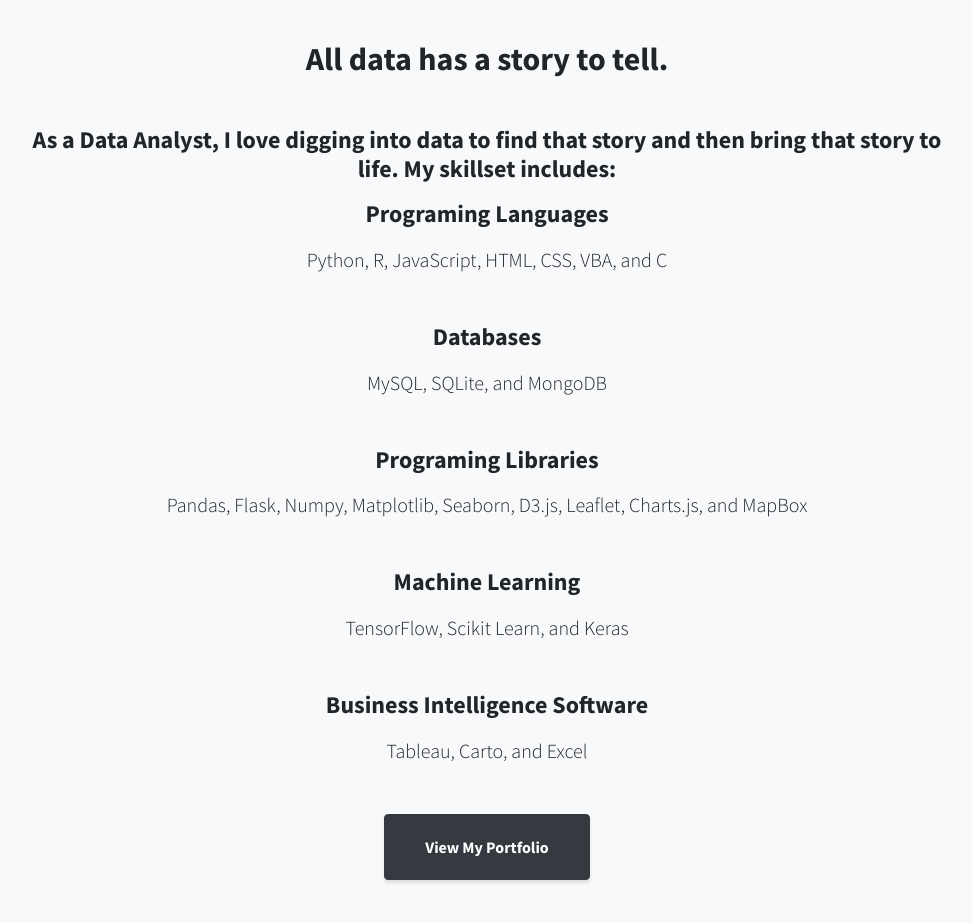
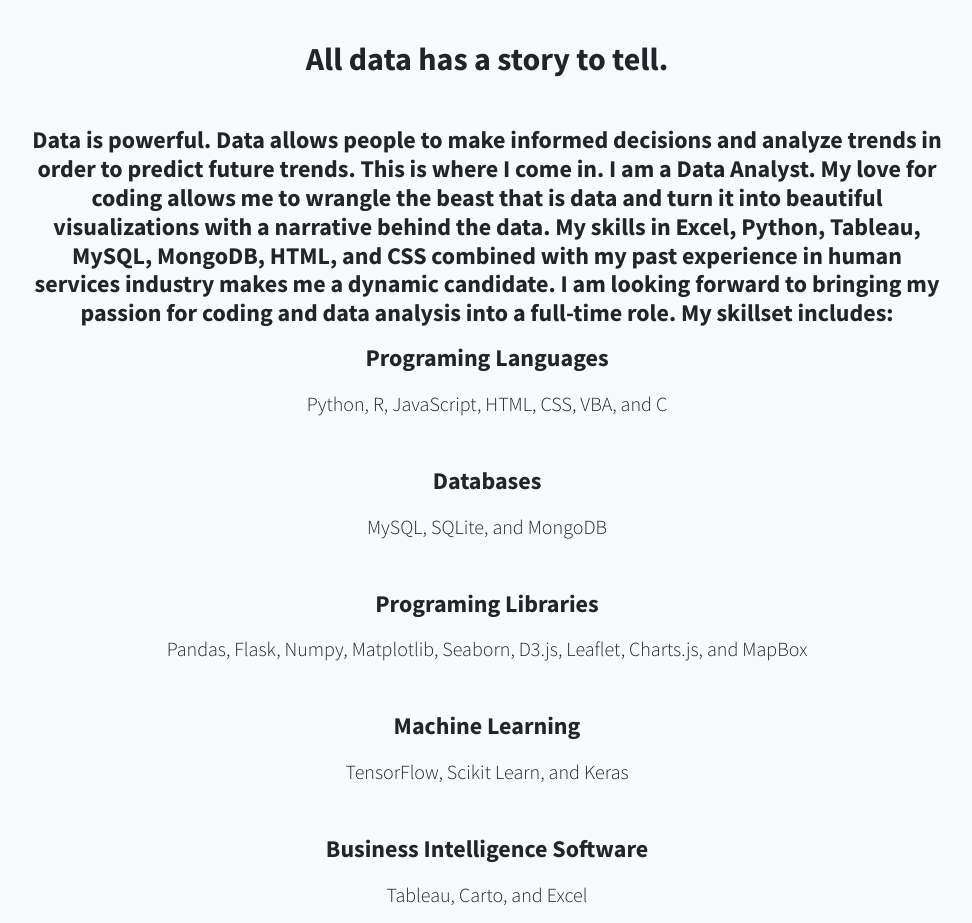
Before and after one commit to johnpalalia/github.io, a plain HTML site: page index.html in a window 1280 px wide. Shown: the part 880-1803 px from the top of the page, without its empty margins (153-1125 px from the left). Drawn offline with Linux system fonts and the light colour scheme.

Commit message:
Update index.html

```diff
--- a/index.html
+++ b/index.html
@@ -68,7 +68,7 @@
         <div class="row">
           <div class="col-lg-10 mx-auto">
             <h2>All data has a story to tell.</h2>
-            <p class="lead mb-5"><h4>As a Data Analyst, I love digging into data to find that story and then bring that story to life.  My skillset includes:</h4>
+            <p class="lead mb-5"><h4>Data is powerful. Data allows people to make informed decisions and analyze trends in order to predict future trends. This is where I come in. I am a Data Analyst. My love for coding allows me to wrangle the beast that is data and turn it into beautiful visualizations with a narrative behind the data. My skills in Excel, Python, Tableau, MySQL, MongoDB, HTML, and CSS combined with my past experience in human services industry makes me a dynamic candidate. I am looking forward to bringing my passion for coding and data analysis into a full-time role.  My skillset includes:</h4>
             </p>
 
 <p class="lead mb-7"><h4>Programing Languages</h4>
```
